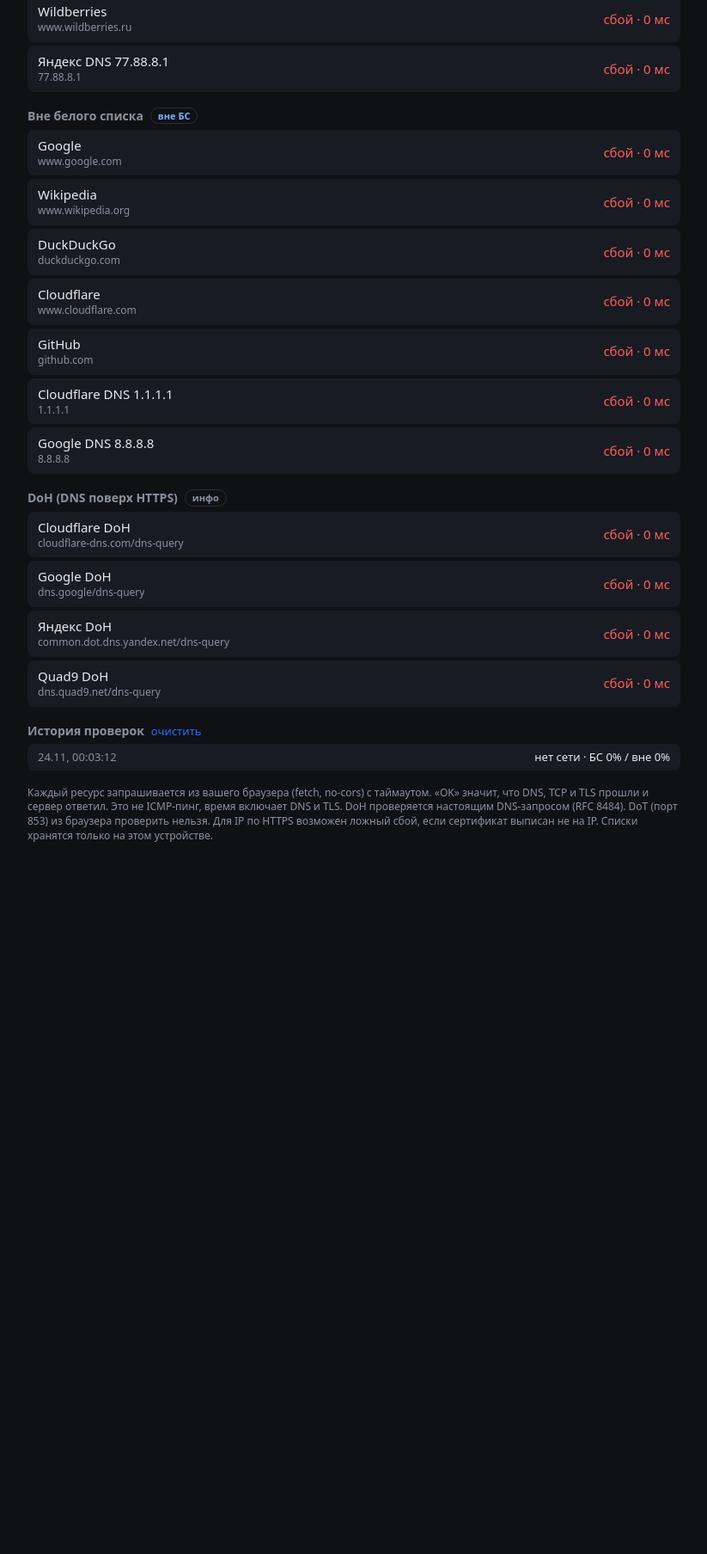
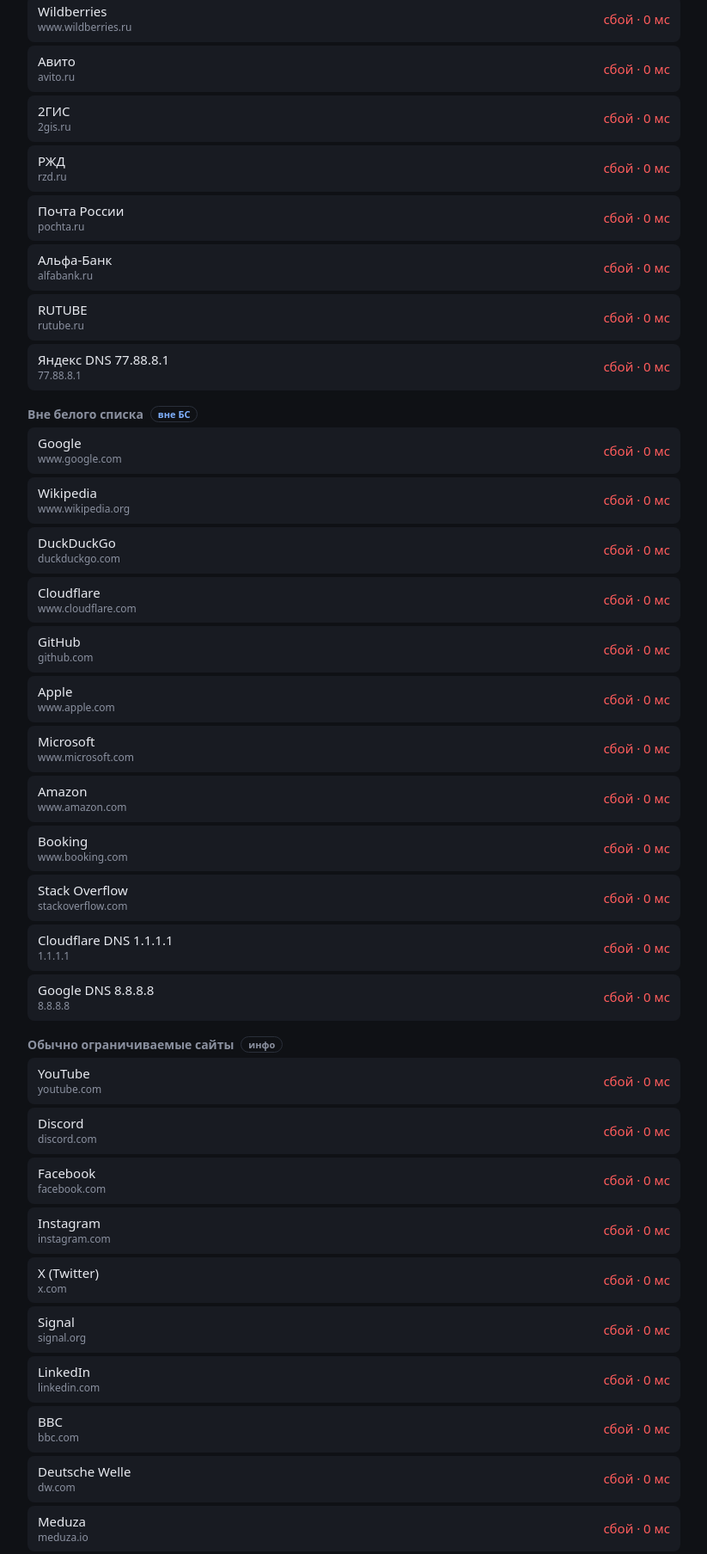
Before and after one commit to SolverNA/whitelist-checker, a website: page public/index.html in a window 1280 px wide. Shown: the part 740-2547 px from the top of the page at 86% size, without its empty margins (228-1051 px from the left). Before the commit the page ends 1765 px from the top, so only its background shows below. Drawn offline with Linux system fonts and the light colour scheme; no server answers.

Commit message:
Expand popular site lists and preserve settings on list reset

```diff
--- a/public/app.js
+++ b/public/app.js
@@ -40,6 +40,12 @@ function DEFAULTS() {
           I('Сбербанк', 'url', 'https://www.sberbank.ru/'),
           I('Ozon', 'url', 'https://www.ozon.ru/'),
           I('Wildberries', 'url', 'https://www.wildberries.ru/'),
+          I('Авито', 'url', 'https://avito.ru/'),
+          I('2ГИС', 'url', 'https://2gis.ru/'),
+          I('РЖД', 'url', 'https://rzd.ru/'),
+          I('Почта России', 'url', 'https://pochta.ru/'),
+          I('Альфа-Банк', 'url', 'https://alfabank.ru/'),
+          I('RUTUBE', 'url', 'https://rutube.ru/'),
           I('Яндекс DNS 77.88.8.1', 'ip', '77.88.8.1'),
         ],
       },
@@ -50,8 +56,27 @@ function DEFAULTS() {
           I('DuckDuckGo', 'url', 'https://duckduckgo.com/'),
           I('Cloudflare', 'url', 'https://www.cloudflare.com/'),
           I('GitHub', 'url', 'https://github.com/'),
+          I('Apple', 'url', 'https://www.apple.com/'),
+          I('Microsoft', 'url', 'https://www.microsoft.com/'),
+          I('Amazon', 'url', 'https://www.amazon.com/'),
+          I('Booking', 'url', 'https://www.booking.com/'),
+          I('Stack Overflow', 'url', 'https://stackoverflow.com/'),
           I('Cloudflare DNS 1.1.1.1', 'ip', '1.1.1.1'),
           I('Google DNS 8.8.8.8', 'ip', '8.8.8.8'),
+        ],
+      },
+      {
+        name: 'Обычно ограничиваемые сайты', role: 'info', items: [
+          I('YouTube', 'url', 'https://youtube.com/'),
+          I('Discord', 'url', 'https://discord.com/'),
+          I('Facebook', 'url', 'https://facebook.com/'),
+          I('Instagram', 'url', 'https://instagram.com/'),
+          I('X (Twitter)', 'url', 'https://x.com/'),
+          I('Signal', 'url', 'https://signal.org/'),
+          I('LinkedIn', 'url', 'https://linkedin.com/'),
+          I('BBC', 'url', 'https://bbc.com/'),
+          I('Deutsche Welle', 'url', 'https://dw.com/'),
+          I('Meduza', 'url', 'https://meduza.io/'),
         ],
       },
       {
@@ -60,6 +85,9 @@ function DEFAULTS() {
           I('Google DoH', 'doh', 'https://dns.google/dns-query'),
           I('Яндекс DoH', 'doh', 'https://common.dot.dns.yandex.net/dns-query'),
           I('Quad9 DoH', 'doh', 'https://dns.quad9.net/dns-query'),
+          I('AdGuard DoH', 'doh', 'https://dns.adguard-dns.com/dns-query'),
+          I('Control D DoH', 'doh', 'https://freedns.controld.com/p0'),
+          I('DNS.SB DoH', 'doh', 'https://doh.dns.sb/dns-query'),
         ],
       },
     ],
@@ -622,8 +650,8 @@ function init() {
   $('ioDl').addEventListener('click', downloadIO);
   $('ioClose').addEventListener('click', closeIO);
   $('resetBtn').addEventListener('click', () => {
-    if (!confirm('Вернуть списки и настройки по умолчанию?')) return;
-    cfg = DEFAULTS();
+    if (!confirm('Заменить списки стандартными? Ваши списки будут удалены, остальные настройки сохранятся.')) return;
+    cfg.groups = DEFAULTS().groups;
     saveCfg();
     renderEditor();
     renderSkeleton();
--- a/public/index.html
+++ b/public/index.html
@@ -63,6 +63,8 @@
       <button id="importBtn" class="ghost">Импорт</button>
       <button id="resetBtn" class="danger">Сбросить списки</button>
     </div>
+    <p class="note">Сброс заменит ваши группы стандартными, сохранив остальные настройки.
+      Перед заменой сохраните собственные списки через «Экспорт».</p>
     <textarea id="ioText" rows="8" spellcheck="false" hidden></textarea>
     <div id="ioBar" class="bar" hidden>
       <button id="ioApply" class="primary" hidden>Применить</button>
@@ -84,6 +86,9 @@
     «OK» значит, что DNS, TCP и TLS прошли и сервер ответил. Это не ICMP-пинг, время включает DNS и TLS.
     DoH проверяется настоящим DNS-запросом (RFC 8484). DoT (порт 853) из браузера проверить нельзя.
     Для IP по HTTPS возможен ложный сбой, если сертификат выписан не на IP.
+    Состав белого списка и ограничения зависят от оператора и региона.
+    Обычно ограничиваемые сайты проверяются только для сведения и не влияют на вердикт;
+    сбой запроса сам по себе не доказывает блокировку РКН.
     Списки хранятся только на этом устройстве.
   </p>
 </main>
```
Also changed, not shown: README.md.
